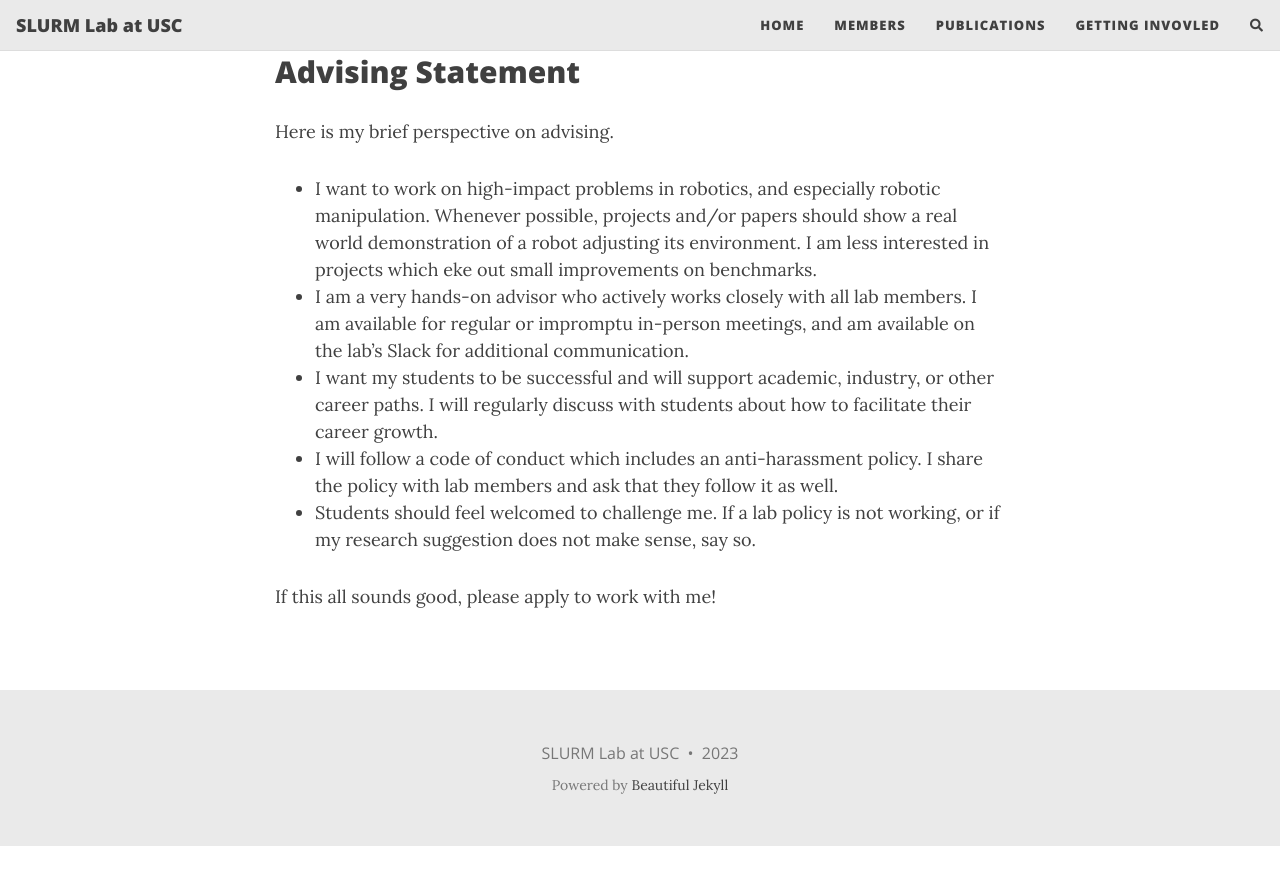
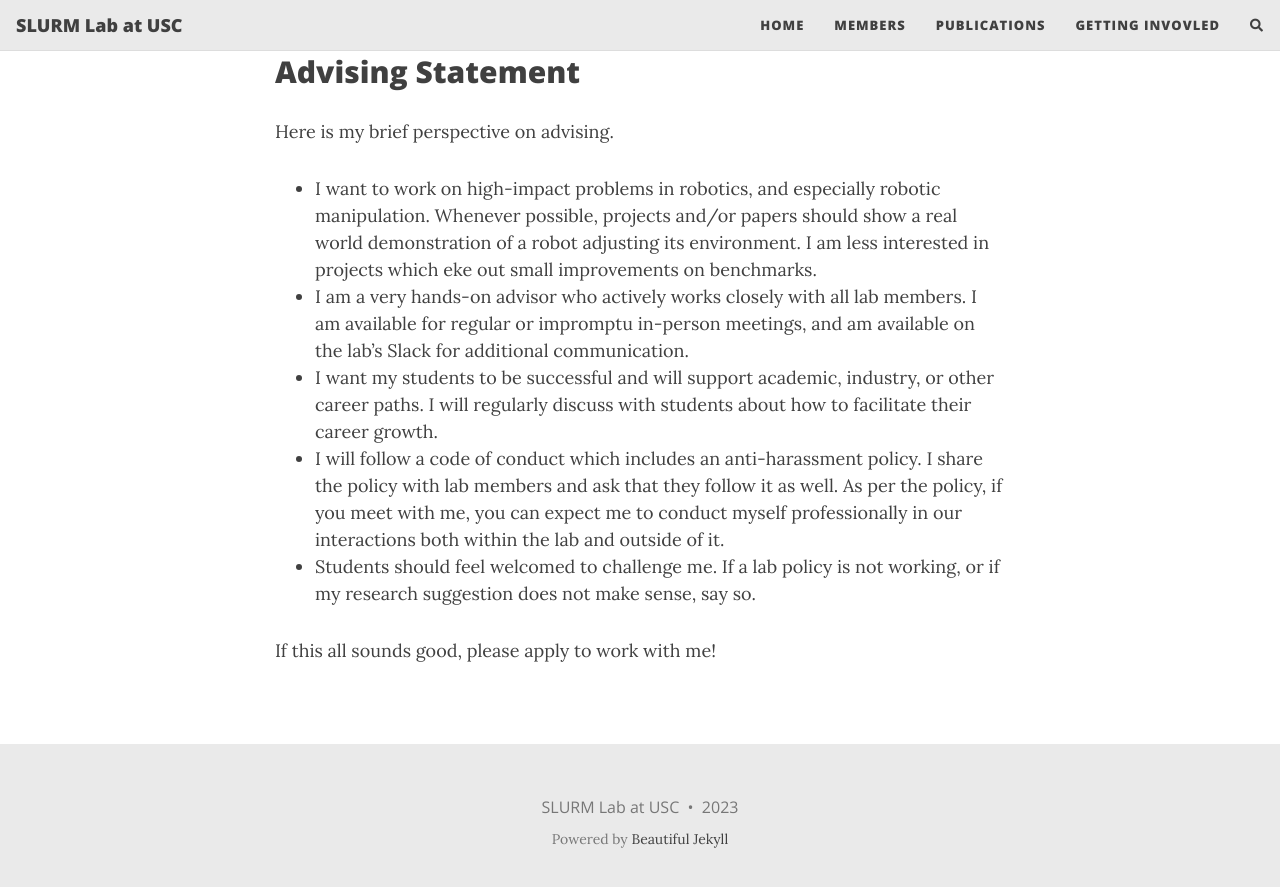
Before and after one commit to slurm-lab-usc/slurm-lab-usc.github.io, a Jekyll site: the page built from getting_involved.md, in a window 1280 px wide and 900 px high, scrolled down 1664 px. Shown: the top 887 px of the window. Built offline with Jekyll 4.4.1, drawn with Linux system fonts in a browser that asks for light colours; nearby versions of some CDN libraries; comment, search, counter and statistics services are not loaded; before the commit the page ends 2510 px from its top, so only the background shows below that.

Commit message:
Tweaks to getting involved

```diff
--- a/getting_involved.md
+++ b/getting_involved.md
@@ -75,7 +75,9 @@ the lab's Slack for additional communication.
   other career paths. I will regularly discuss with students about how to
   facilitate their career growth.
 - I will follow a code of conduct which includes an anti-harassment policy.
-I share the policy with lab members and ask that they follow it as well.
+I share the policy with lab members and ask that they follow it as well. As per
+the policy, if you meet with me, you can expect me to conduct myself
+professionally in our interactions both within the lab and outside of it.
 - Students should feel welcomed to challenge me. If a lab policy is not working,
 or if my research suggestion does not make sense, say so.
 
```
